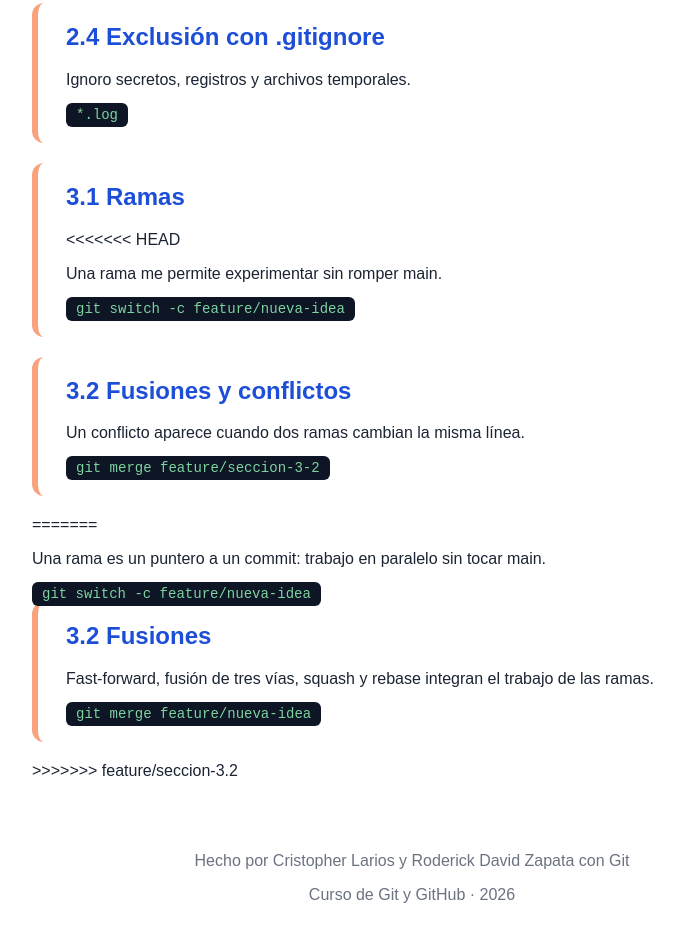
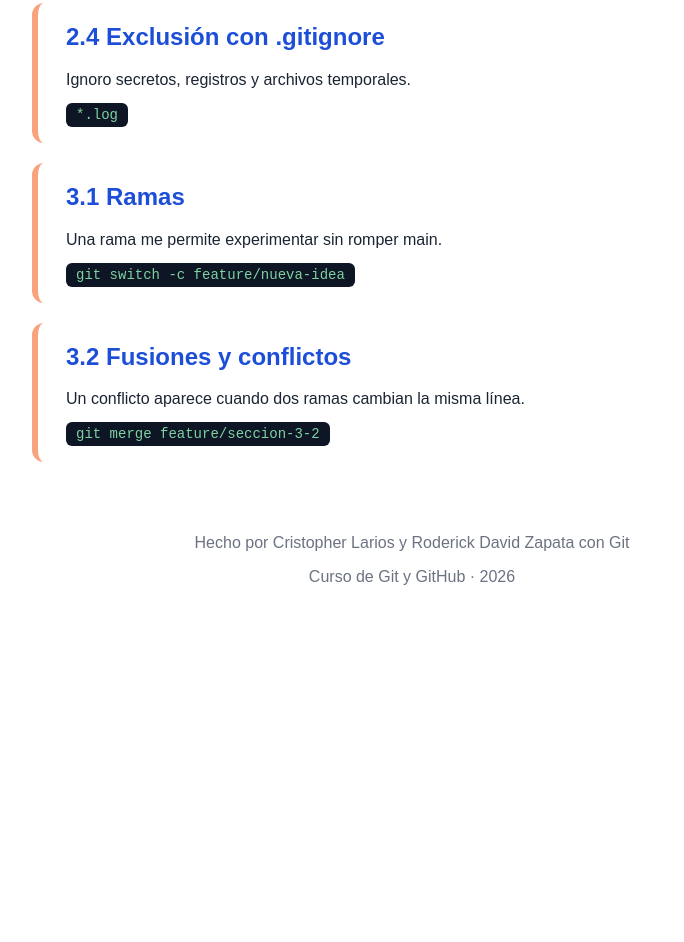
Before and after one commit to bayardomerlet-cmd/clase-4-practica-CI, a plain HTML site: page index.html in a window 1280 px wide. Shown: the part 712-1654 px from the top of the page, without its empty margins (228-912 px from the left). After the commit the page ends 1338 px from the top, so only its background shows below. Drawn offline with Linux system fonts and the light colour scheme.

Commit message:
Merge branch 'feature/seccion-3.2' resolviendo conflictos

```diff
--- a/index.html
+++ b/index.html
@@ -38,7 +38,6 @@ unmodified.</p>
 </section>
 <section>
 <h2>3.1 Ramas</h2>
-<<<<<<< HEAD
 <p>Una rama me permite experimentar sin romper main.</p>
 <code>git switch -c feature/nueva-idea</code>
 </section>
@@ -47,18 +46,6 @@ unmodified.</p>
     <p>Un conflicto aparece cuando dos ramas cambian la misma línea.</p>
     <code>git merge feature/seccion-3-2</code>
     </section>
-=======
-<p>Una rama es un puntero a un commit: trabajo en paralelo sin tocar main.</p>
-<code>git switch -c feature/nueva-idea</code>
-</section>
-<section>
-<h2>3.2 Fusiones</h2>
-<p>Fast-forward, fusión de tres vías,
-squash y rebase integran el trabajo de las
-ramas.</p>
-<code>git merge feature/nueva-idea</code>
-</section>
->>>>>>> feature/seccion-3.2
 </main>
 <footer>
         <p>Hecho por Cristopher Larios y Roderick David Zapata con Git</p>
```
